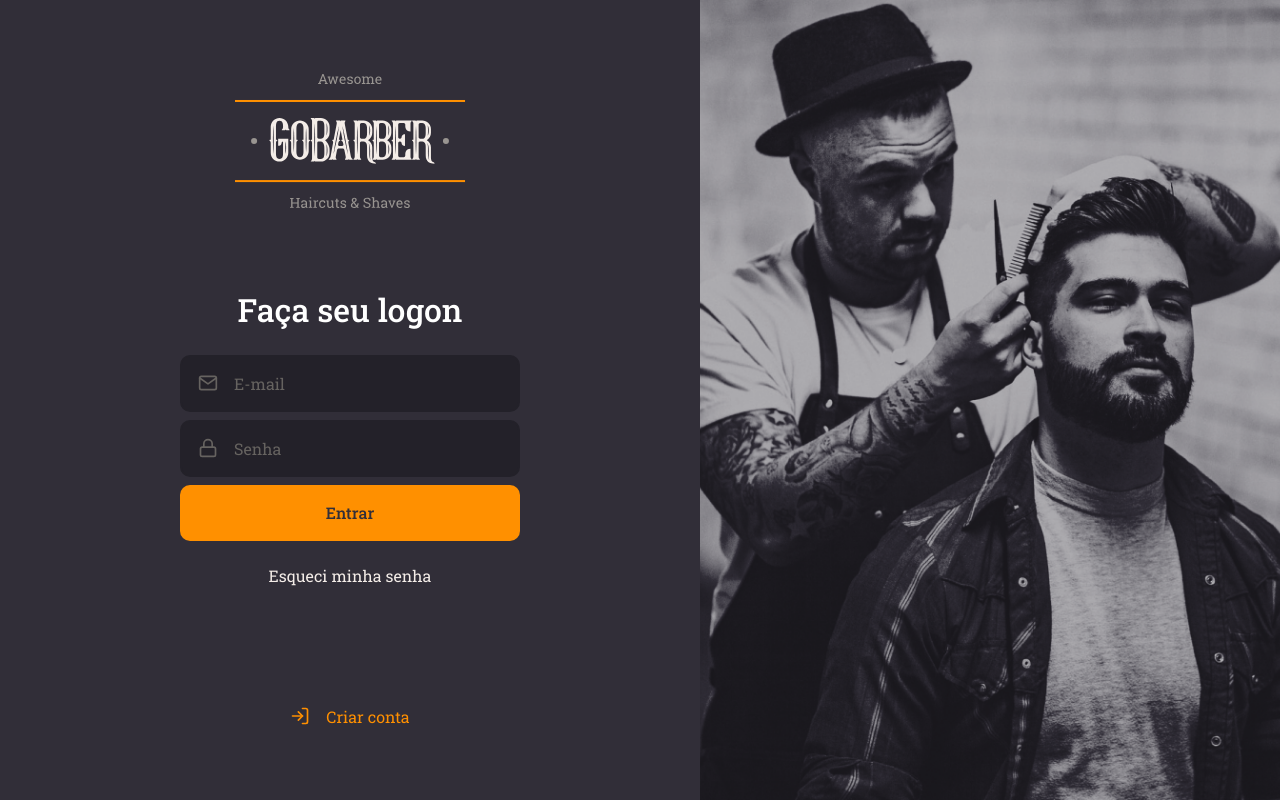
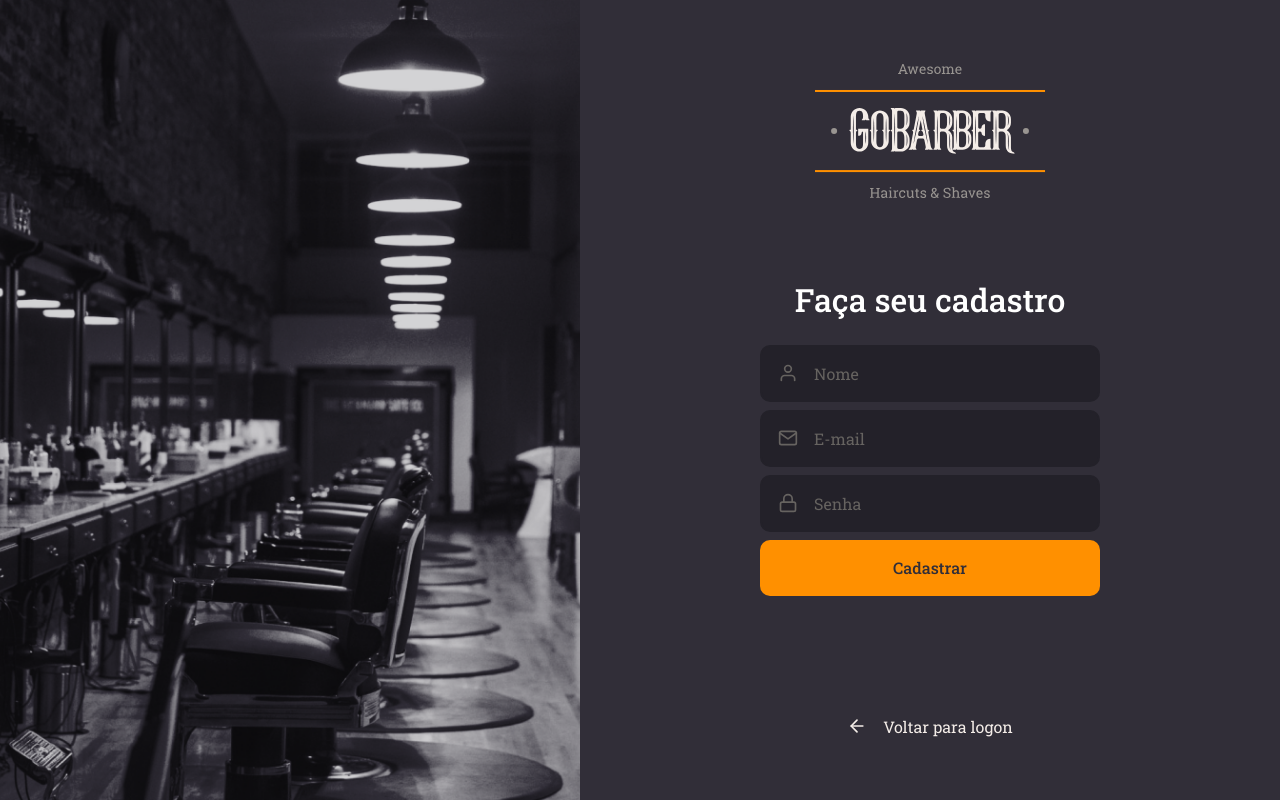
Before and after one commit to franciscojunior10/gobarber-web, a React (Create React App) app: page / in a window 1280 px wide. Built offline with nearby package versions, Linux system fonts and the light colour scheme.

Commit message:
feat: created Page SigUp and added styles.

```diff
--- a/src/App.tsx
+++ b/src/App.tsx
@@ -1,13 +1,15 @@
 import React from 'react';
 
 import SignIn from './pages/SignIn';
+import SignUp from './pages/SignUp';
 
 import GlobalStyle from './styles/global';
 
 const App: React.FC = () => (
   <>
     <GlobalStyle />
-    <SignIn />
+    {/* <SignIn /> */}
+    <SignUp />
   </>
 );
 
--- /dev/null
+++ b/src/pages/SignUp/index.tsx
@@ -0,0 +1,41 @@
+import React from 'react';
+import { FiArrowLeft, FiMail, FiLock, FiUser } from 'react-icons/fi';
+
+import Input from '../../components/Input';
+import Button from '../../components/Button';
+
+import { Container, Content, Background } from './styles';
+
+import logo from '../../assets/logo.svg';
+
+const SignUp: React.FC = () => {
+  return (
+    <Container>
+      <Background />
+      <Content>
+        <img src={logo} alt="Logo" />
+
+        <form action="">
+          <h1>Faça seu cadastro</h1>
+
+          <Input name="name" icon={FiUser} placeholder="Nome" />
+          <Input name="email" icon={FiMail} placeholder="E-mail" />
+          <Input
+            name="password"
+            icon={FiLock}
+            type="password"
+            placeholder="Senha"
+          />
+
+          <Button type="submit">Cadastrar</Button>
+        </form>
+
+        <a href="login">
+          <FiArrowLeft size={20} /> Voltar para logon
+        </a>
+      </Content>
+    </Container>
+  );
+};
+
+export default SignUp;
--- /dev/null
+++ b/src/pages/SignUp/styles.ts
@@ -0,0 +1,71 @@
+import styled from 'styled-components';
+import { shade } from 'polished';
+
+import signUpBackground from '../../assets/sign-up-background.png';
+
+export const Container = styled.div`
+  height: 100vh;
+
+  display: flex;
+  align-items: stretch;
+`;
+
+export const Content = styled.div`
+  display: flex;
+  flex-direction: column;
+  align-items: center;
+
+  place-content: center;
+
+  width: 100%;
+  max-width: 700px;
+
+  form {
+    margin: 80px 0;
+    width: 340px;
+    text-align: center;
+
+    h1 {
+      margin-bottom: 24px;
+    }
+
+    a {
+      text-decoration: none;
+      color: #f4ede8;
+      display: block;
+      margin-top: 24px;
+
+      transition: color 0.2s;
+
+      &:hover {
+        color: ${shade(0.2, '#f4ede8')};
+      }
+    }
+  }
+
+  > a {
+    color: #f4ede8;
+    text-decoration: none;
+    display: block;
+    margin-top: 40px;
+
+    display: flex;
+    align-items: center;
+
+    svg {
+      margin-right: 16px;
+    }
+
+    transition: color 0.2s;
+
+    &:hover {
+      color: ${shade(0.2, '#f4ede8')};
+    }
+  }
+`;
+
+export const Background = styled.div`
+  flex: 1;
+  background: url(${signUpBackground}) no-repeat center;
+  background-size: cover;
+`;
```
Also changed, not shown: src/assets/sign-up-background.png (added).
